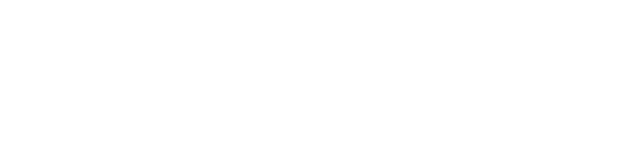
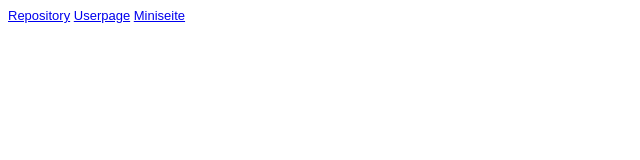
Before and after one commit to AnjaOtt/AnjaOtt.github.io, a plain HTML site: page Steckbrief/steckbrief.htm in a window 1280 px wide. Shown: the whole page, without its empty margins (0-640 px from the left). Drawn offline with Linux system fonts and the light colour scheme.

Commit message:
Verlinkung Aufgabe 0

```diff
--- a/Steckbrief/steckbrief.htm
+++ b/Steckbrief/steckbrief.htm
@@ -13,5 +13,9 @@ body {
 </head>
 <body>
 	<!-- Hier die Links zu den gelösten Aufgaben einstellen, aktuelle oben, alte stehen lassen! Format: Aufgabenbezeichnung, Datum -->
+
+<a href="https://github.com/AnjaOtt/EIA2">Repository</a>
+<a href="https://anjaott.github.io/EIA2/index.html">Userpage</a>
+<a href="#">Miniseite</a>
 </body>
 </html>
```
